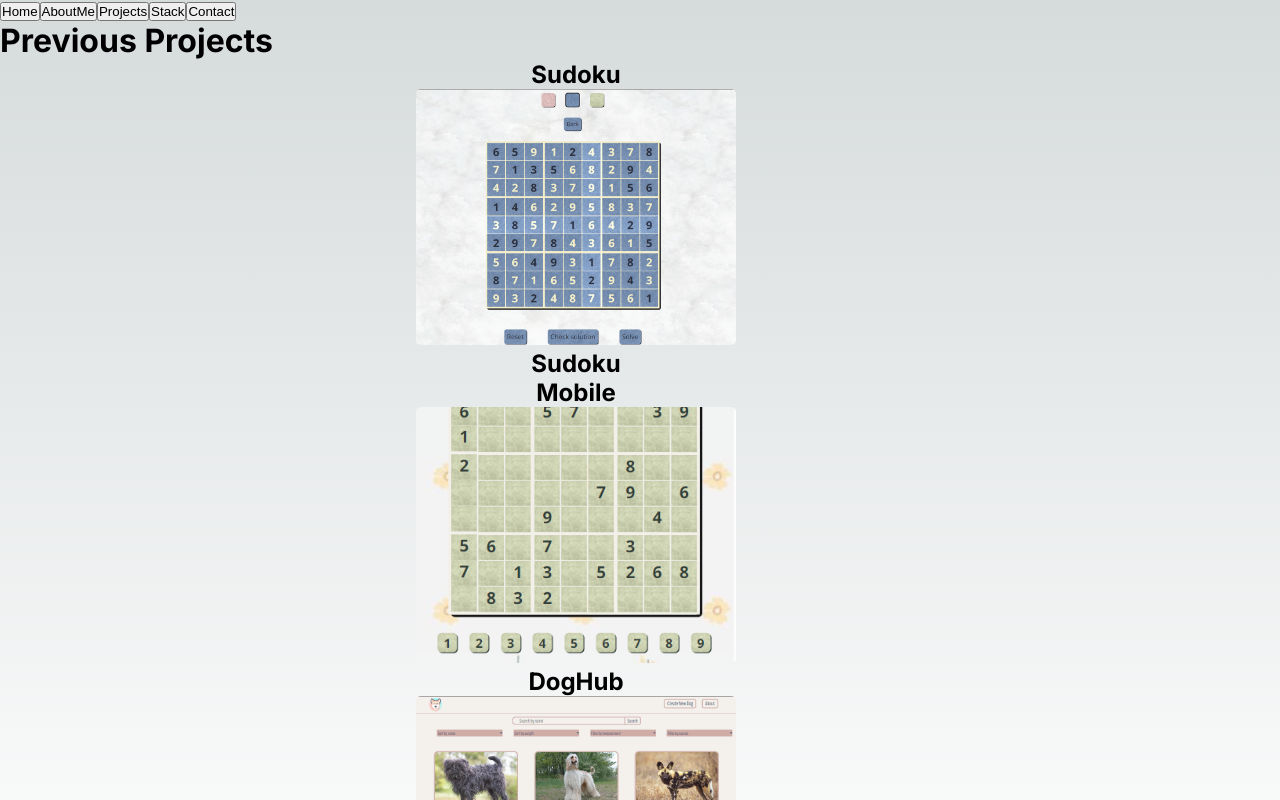
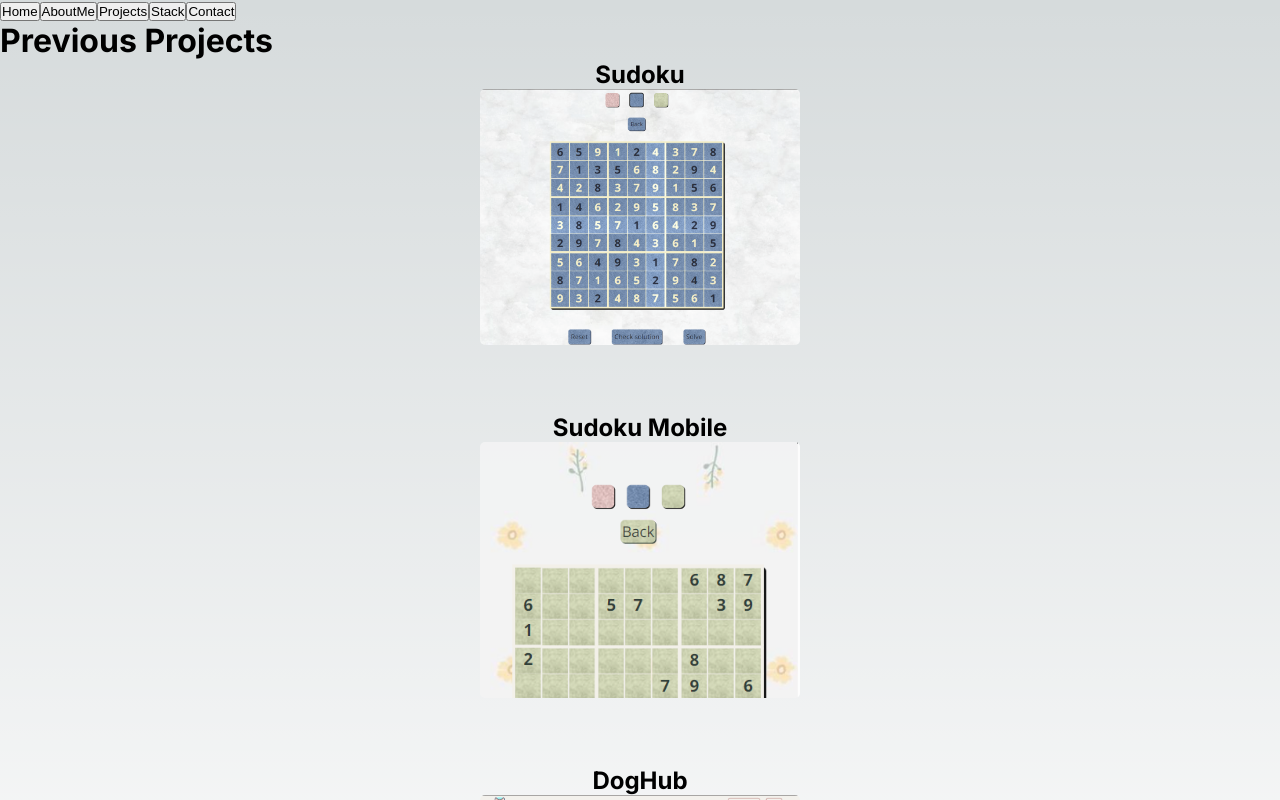
Before and after one commit to Orianamartina/Portfolio, a Next.js app in the folder portfolio/: page / in a window 1280 px wide. Both pictures are taken after a click on the button "Projects". Shown: the top 800 px of the page. Built offline with nearby package versions, Linux system fonts and the light colour scheme.

Commit message:
better transitions

```diff
--- a/portfolio/src/app/components/ProjectCard/projectCard.module.css
+++ b/portfolio/src/app/components/ProjectCard/projectCard.module.css
@@ -4,11 +4,13 @@
     width: 50%;
 }
 .allInfoContainer{
+    position: relative;
     display: flex;
     flex-direction: row;
     justify-content: space-evenly;
     text-align: center;
     width: 100%;
+    margin-bottom: 10%;
 }
 .hiddenInfo{
     opacity: 0;
@@ -30,16 +32,18 @@
 }
 .titleAndImage{
     width: 25vw;
-
+    transform: translateX(50%);
+    transition: all 1s ease;
+    z-index: 2
 }
 .titleAndImageClicked{
     width: 25vw;
-
+    margin-left: 0;
+    transition: all 1s ease;
 }
 
 .unClickedImg{
     position: relative;
-    margin-left: 30%;
     width: 25vw;
     height: 20vw;
     object-fit: cover;
@@ -47,28 +51,23 @@
     opacity: 0.9;
     border-radius: 5px;
     transition: all 1s ease;
-    z-index: 2
+    object-position: top;
+    z-index: 5
 }
 .unClickedImg:hover{
     opacity: 1;
-    width: 27vw;
-    height: 22vw;
+    transform: scale(1.2);
     box-shadow: 5px 5px 5px white;
 }
 
-.overlayText{
-    position: relative;
-    height: 20vw;
-    width: 25vw;
-    transform: translateY();
-    z-index: 3
-}
+
 .clickedImg{
 
     margin-left: 0%;
     width: 25vw;
     height: 20vw;
     object-fit: cover;
+
     border-radius: 5px;
     box-shadow: 0;
     transition: all 1s ease;
@@ -82,7 +81,7 @@
     transition: all 1s ease;
 }
 .unClickedTitle{
-    margin-left: 60%;
+
     transition: all 1s ease;
 }
 .clickedSpace{
```
